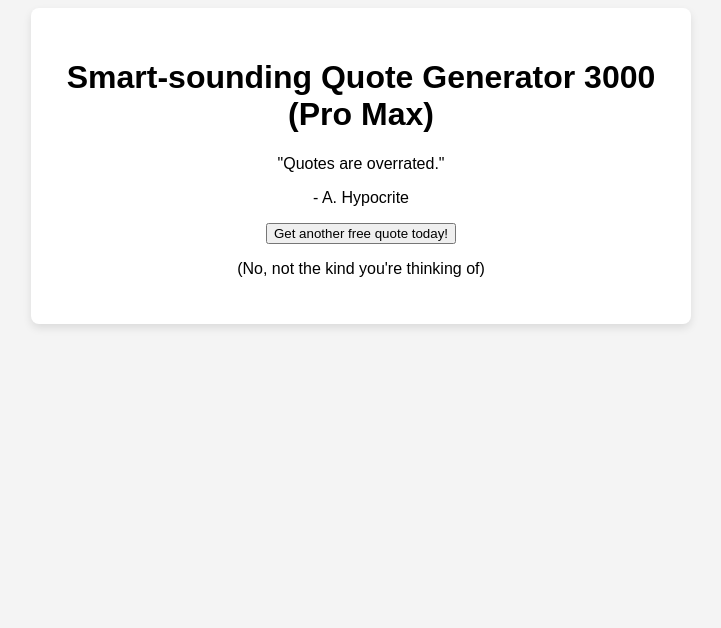
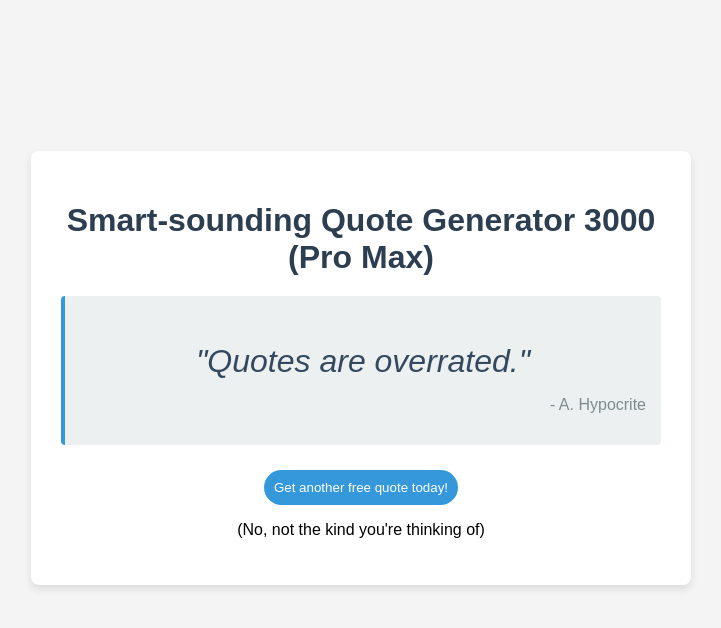
Before and after one commit to anonymous-basenji/quote-of-the-day, a plain HTML site: page index.html in a window 1280 px wide. Shown: the whole page, without its empty margins (279-1000 px from the left). Drawn offline with Linux system fonts and the light colour scheme; a script that the page names is missing.

Commit message:
Added CSS styling

```diff
--- a/index.html
+++ b/index.html
@@ -10,9 +10,11 @@
 <body>
     <div id="app-container">
         <h1>Smart-sounding Quote Generator 3000 (Pro Max)</h1>
-        <p id="quote">"Quotes are overrated."</p>
-        <p id="author">- A. Hypocrite</p>
-        <button id="generateButton">Get another free quote today!</button>
+        <div id="quote-display">
+            <p id="quote">"Quotes are overrated."</p>
+            <p id="author">- A. Hypocrite</p>
+        </div>
+        <button id="generate-button">Get another free quote today!</button>
         <p>(No, not the kind you're thinking of)</p>
     </div>
 
--- a/style.css
+++ b/style.css
@@ -5,6 +5,7 @@ body {
     flex-direction: column;
     align-items: center;
     justify-content: center;
+    min-height: 90vh;
 }
 
 #app-container {
@@ -16,3 +17,43 @@ body {
     width: 80%;
     max-width: 600px;
 }
+
+h1 {
+    color: #2c3e50;
+    margin-bottom: 20px;
+}
+
+#quote-display {
+    margin-bottom: 25px;
+    padding: 15px;
+    border-left: 4px solid #3498db;
+    background-color: #ecf0f1;
+    border-radius: 4px;
+}
+
+#quote {
+    font-size: 2em;
+    font-style: italic;
+    color: #34495e;
+    margin-bottom: 10px;
+}
+
+#author {
+    font-size: 1em;
+    color: #7f8c8d;
+    text-align: right;
+}
+
+#generate-button {
+    background-color: #3498db;
+    color: white;
+    border-radius: 20px;
+    border-color: white;
+    padding: 10px 10px;
+    border: none;
+    cursor: pointer;
+}
+
+#generate-button:hover {
+    background-color: #2980b9;
+}
```
